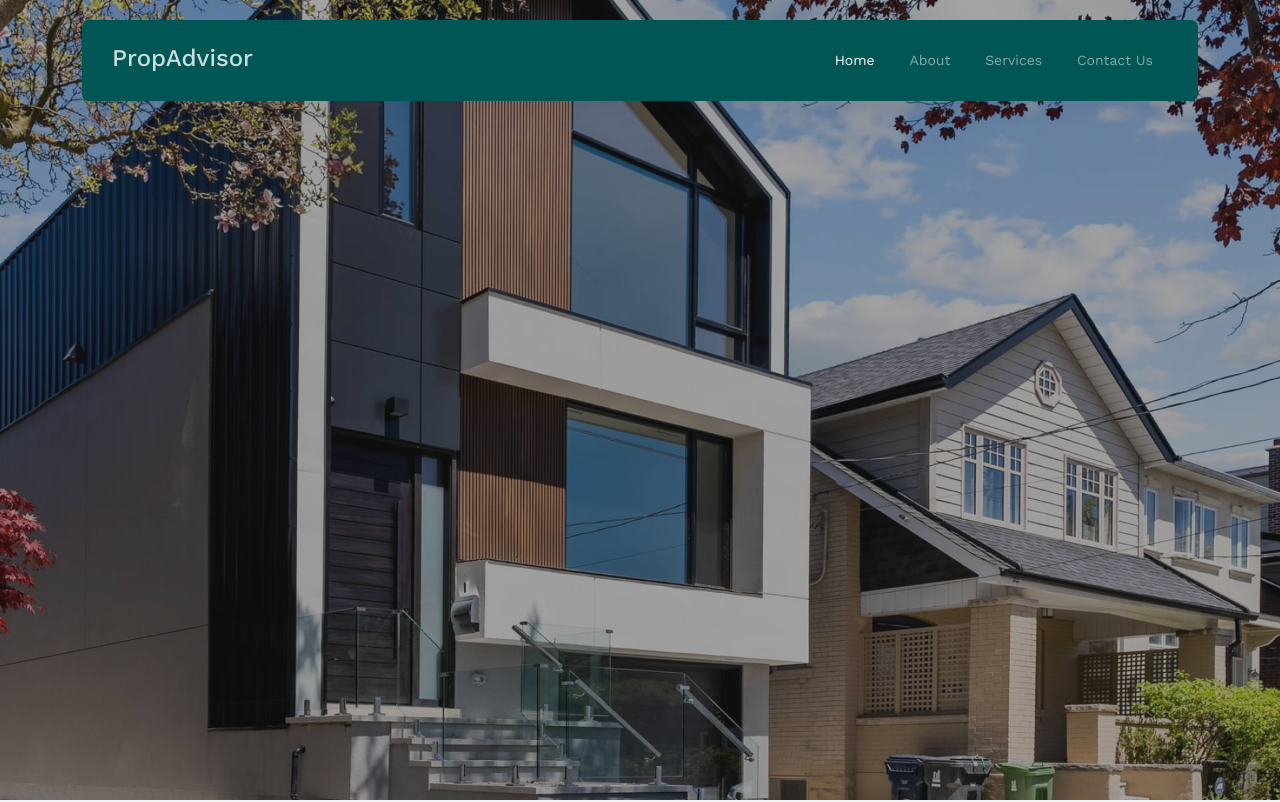
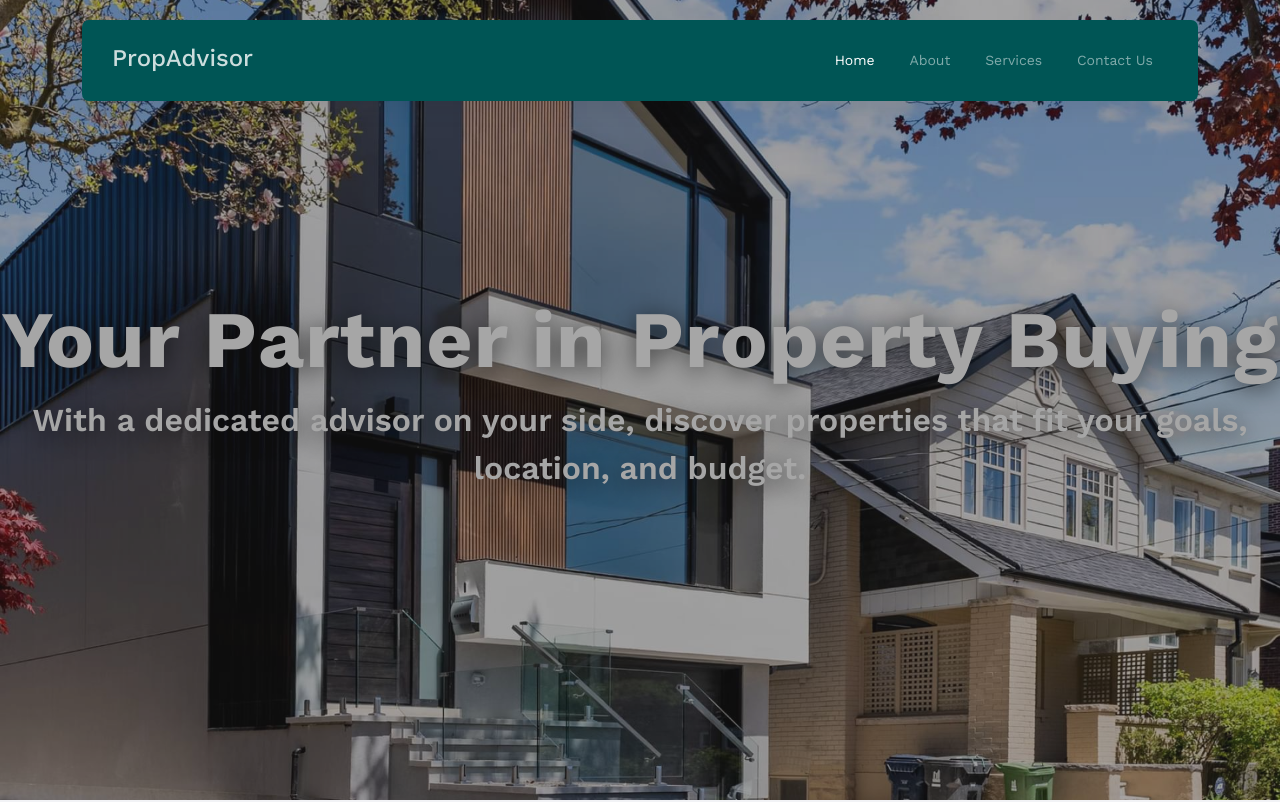
Before and after one commit to atulsinha02/Buyerhub, a plain HTML site: page index.html in a window 1280 px wide. Shown: the top 802 px of the page. Drawn offline with nearby package versions, Linux system fonts and the light colour scheme; files whose address does not match are found by name.

Commit message:
text added to image

```diff
--- a/index.html
+++ b/index.html
@@ -76,15 +76,30 @@
         <div
           class="img overlay"
           style="background-image: url('images/hero_bg_3.jpg')"
-        ></div>
+        >
+          <div class="hero-caption position-absolute top-50 start-50 translate-middle text-center w-100">
+            <h1 style="color: #fff; text-shadow: 0 4px 24px rgba(0,0,0,0.7); font-size: 5rem; font-weight: 900; letter-spacing: 1px;">Your Partner in Property Buying</h1>
+            <p style="color: #fff; font-size: 2rem; text-shadow: 0 4px 24px rgba(0,0,0,0.7); font-weight: 600;">With a dedicated advisor on your side, discover properties that fit your goals, location, and budget.</p>
+          </div>
+        </div>
         <div
           class="img overlay"
           style="background-image: url('images/hero_bg_2.jpg')"
-        ></div>
+        >
+          <div class="hero-caption position-absolute top-50 start-50 translate-middle text-center w-100">
+            <h1 style="color: #fff; text-shadow: 0 4px 24px rgba(0,0,0,0.7); font-size: 5rem; font-weight: 900; letter-spacing: 1px;">Your Partner in Property Buying</h1>
+            <p style="color: #fff; font-size: 2rem; text-shadow: 0 4px 24px rgba(0,0,0,0.7); font-weight: 600;">With a dedicated advisor on your side, discover properties that fit your goals, location, and budget.</p>
+          </div>
+        </div>
         <div
           class="img overlay"
           style="background-image: url('images/hero_bg_1.jpg')"
-        ></div>
+        >
+          <div class="hero-caption position-absolute top-50 start-50 translate-middle text-center w-100">
+            <h1 style="color: #fff; text-shadow: 0 4px 24px rgba(0,0,0,0.7); font-size: 5rem; font-weight: 900; letter-spacing: 1px;">Your Partner in Property Buying</h1>
+            <p style="color: #fff; font-size: 2rem; text-shadow: 0 4px 24px rgba(0,0,0,0.7); font-weight: 600;">With a dedicated advisor on your side, discover properties that fit your goals, location, and budget.</p>
+          </div>
+        </div>
       </div>
 
       <div class="container">
```
